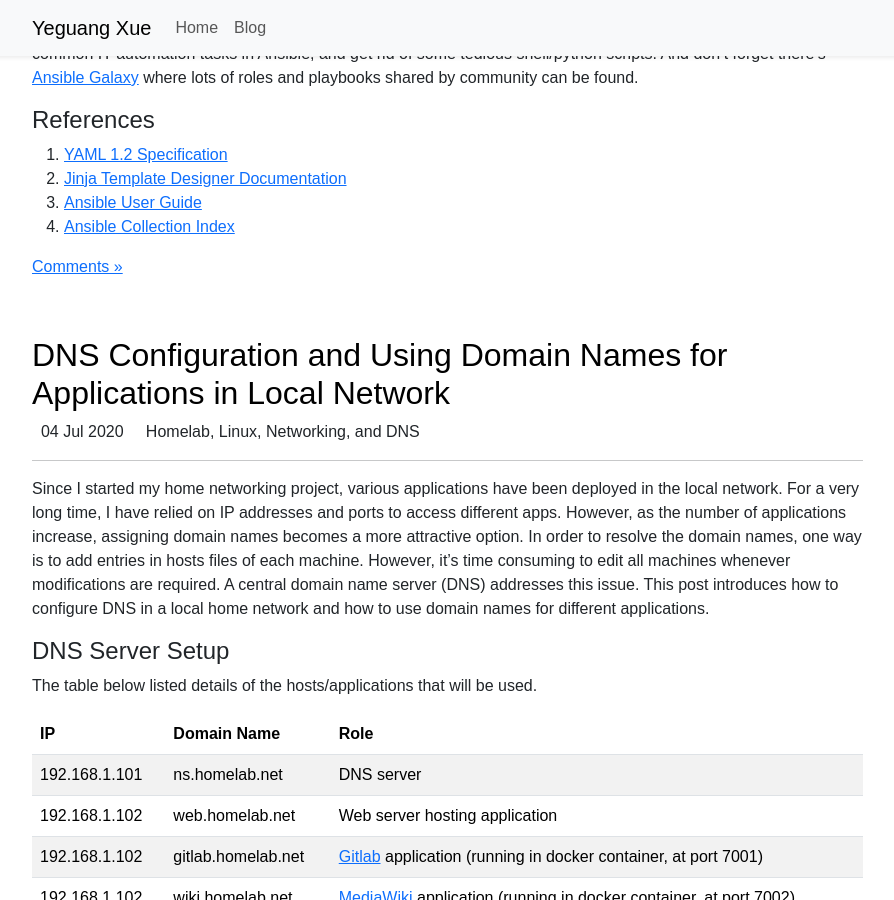
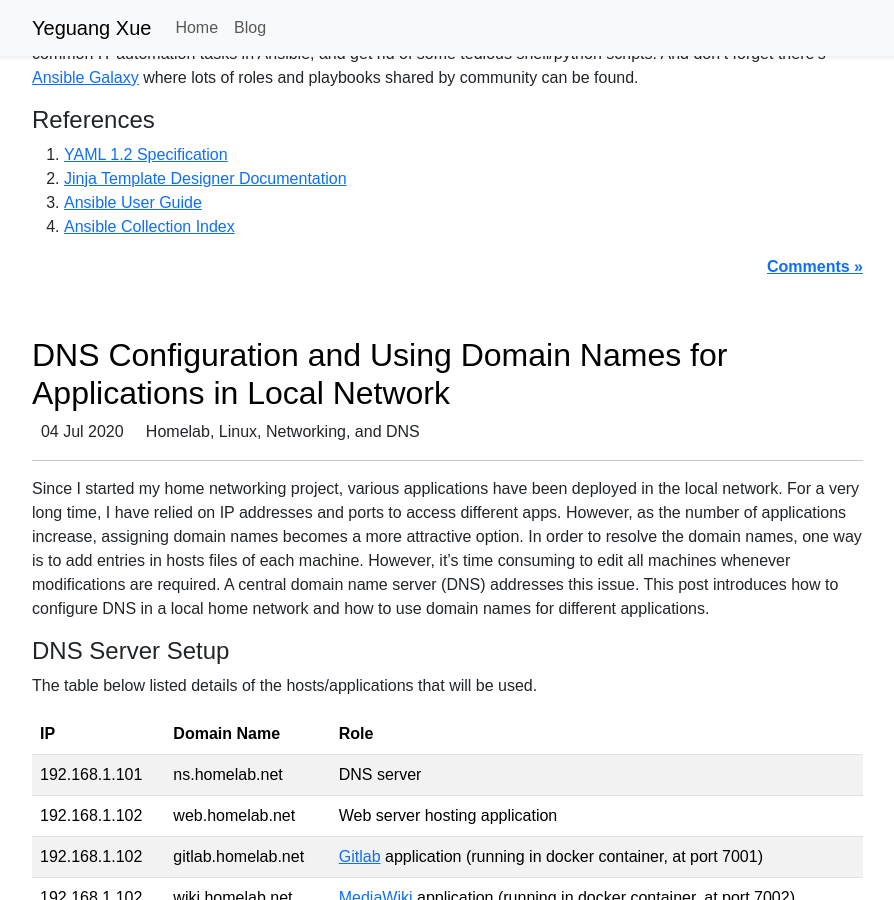
Before and after one commit to yeguang-xue/yeguang-xue.github.io, a Jekyll site: the page built from blog/index.html, in a window 1280 px wide and 900 px high, scrolled down 1611 px. Shown: the whole window, without its empty margins (50-944 px from the left). Built offline with Jekyll 4.4.1, drawn with Linux system fonts in a browser that asks for light colours; the list of posts is cut into pages by our own code.

Commit message:
minor style patch

```diff
--- a/_includes/footer.html
+++ b/_includes/footer.html
@@ -2,7 +2,7 @@
     <h2 class="visually-hidden">Footer</h2>
 
     <div style="text-align: center;">
-        Copyright © 2013-2024 <a href="https://www.yeguang-xue.com"><b>Yeguang Xue</b></a>
+        Copyright © 2013-2024 <a href="https://www.yeguang-xue.com">Yeguang Xue</a>
     </div>
 
     <div style="text-align: center;">
--- a/blog/index.html
+++ b/blog/index.html
@@ -54,10 +54,10 @@ title: Yeguang's blog
                     </div>
                     {% endif %}
 
-                    <div class="">
-                        <p class="text-right">
+                    <div>
+                        <p class="text-end">
                             <a href="{{ site.baseurl }}{{ post.url }}">
-                                Comments &raquo;
+                                <b>Comments &raquo;</b>
                             </a>
                         </p>
                     </div>
```
